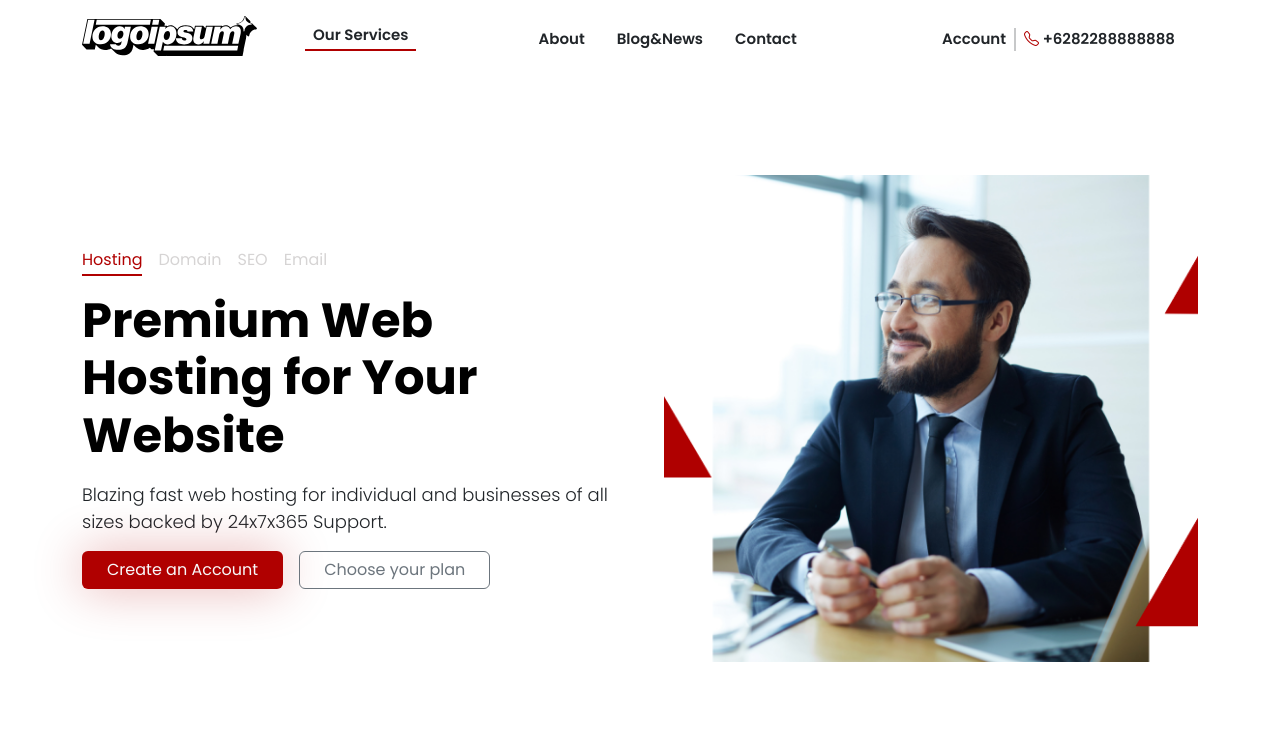
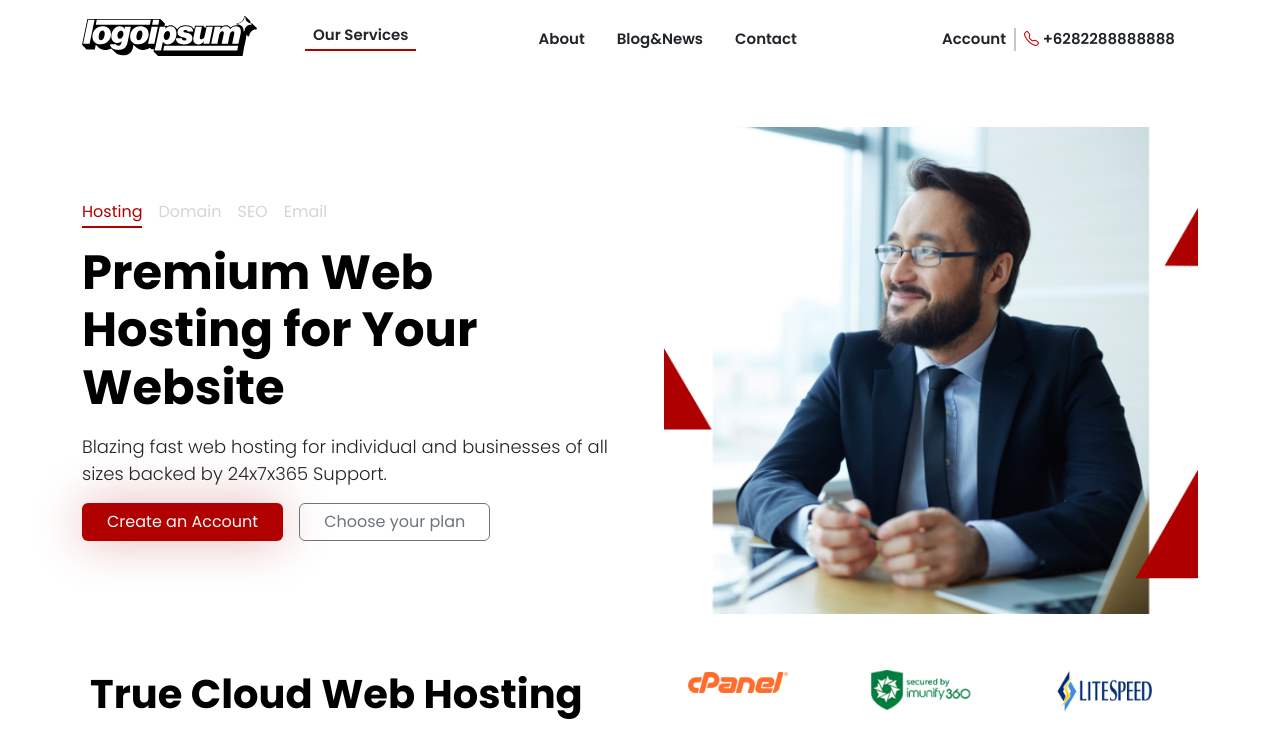
Before and after one commit to nan022/landing-hosting-company, a plain HTML site: page index.html in a window 1280 px wide. Shown: the top 739 px of the page. Drawn offline with nearby package versions, Linux system fonts and the light colour scheme.

Commit message:
Bismillah Yuk

```diff
--- a/index.html
+++ b/index.html
@@ -45,8 +45,8 @@
 
     <!-- Hero Start -->
     <section class="hero-section">
-      <div class="container mb-5">
-        <div class="row flex-lg-row-reverse align-items-center g-5 py-5">
+      <div class="container">
+        <div class="row flex-lg-row-reverse align-items-center g-5 pb-5">
           <div class="col-12 col-lg-6">
             <img src="assets/img/hero.png" class="mx-lg-auto img-fluid" alt="hero" width="552" height="504" loading="lazy">
           </div>
@@ -71,7 +71,7 @@
 
     <!-- Feature Start -->
     <section class="feature">
-      <div class="container mb-5">
+      <div class="container">
         <div class="d-flex flex-column">
           <div class="p-2">
             <div class="row">
```
